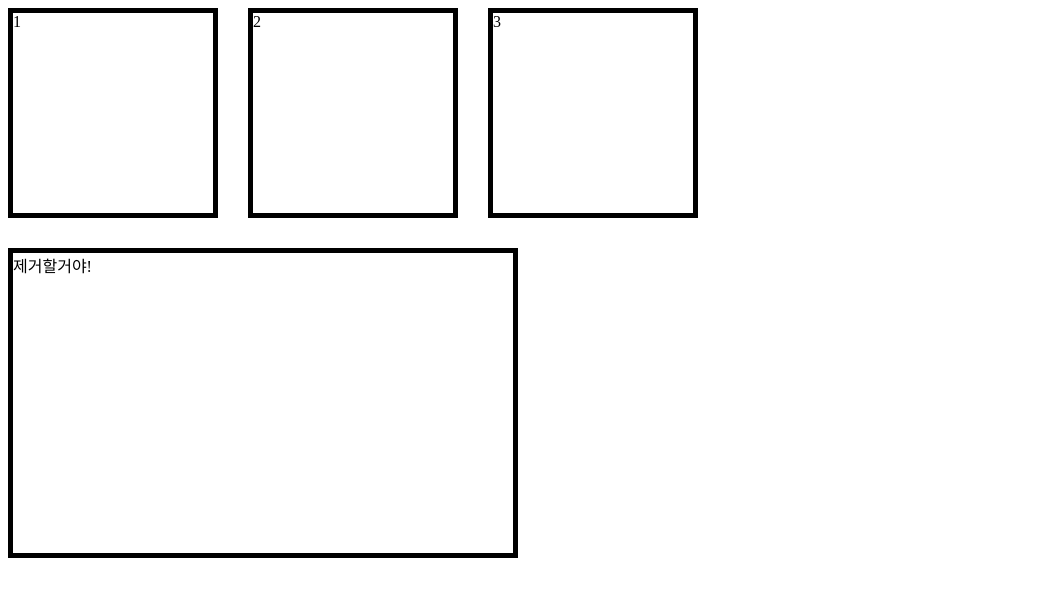
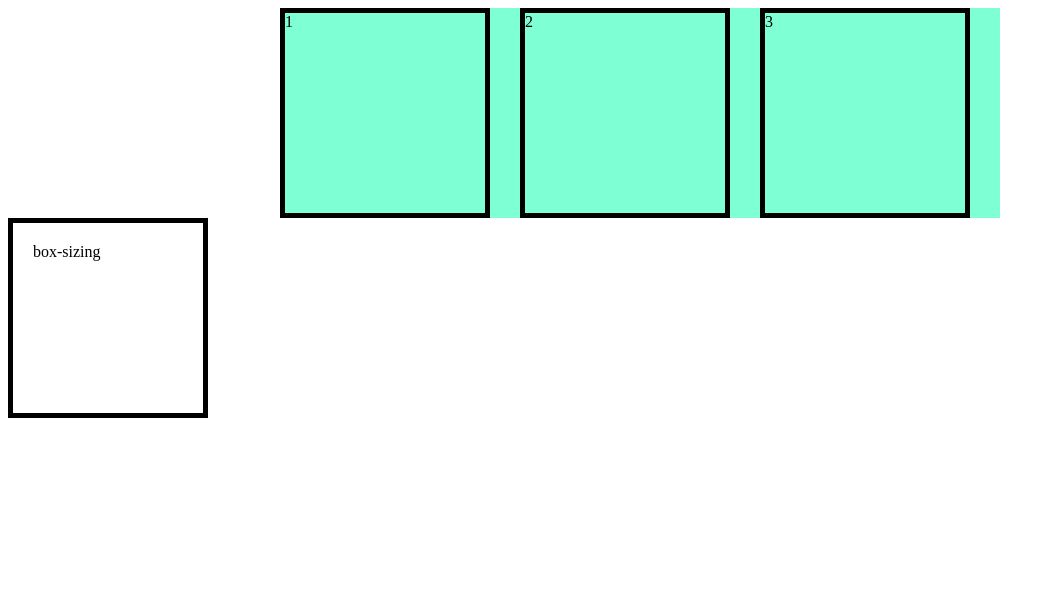
Before and after one commit to Suuukim/HTML5, a plain HTML site: page index10.html in a window 1280 px wide. Shown: the whole page, without its empty margins (0-1055 px from the left). Drawn offline with Linux system fonts and the light colour scheme.

Commit message:
배치 속성

```diff
--- a/index10.html
+++ b/index10.html
@@ -25,26 +25,45 @@
         height: 300px;
         margin: 0;
         margin-top: 30px;
-        clear: left;
+        clear: both;
        }
+       #allbox{
+        float: none;
+        border: none;
+        margin: 0 auto;
+        background-color: aquamarine;
+        width: 720px; /* w:200*3(=600) + b:5*6(=30) + 30*3(90) */
+        height: 210px; /* h:200 + b:5*2(=10) */
+       }
+       .boxs{
+        padding: 20px;
+        box-sizing: border-box; /* 패딩,선을 폭값안에서 함께 표현 */
+       }
+
+
     </style>
 </head>
 <body>
     <!-- float:박스를 옆으로 나열 할 때 사용/떠다니는~ / 레이아웃을 나열하거나 형성+삽화를 넣을 때 -->
-    <div>1</div>
-    <div>2</div>
-    <div class="boxr">3</div>
+    <div id="allbox">
+        <div>1</div>
+        <div>2</div>
+        <div class="boxr">3</div>
+    </div>
 
 
     <!-- clear:float와 함께 사용,float 제거 할 떄 사용
     left: 좌측 나열을 제거
     right: 우측 나열을 제거
     both: 양쪽 나열을 제거
-     -->
+
     <div class="boxc">
         제거할거야!
     </div>
+    -->
 
+    <!-- box-sizing : 박스 -->
+    <div class="boxs">box-sizing</div>
 
 </body>
 </html>
```
